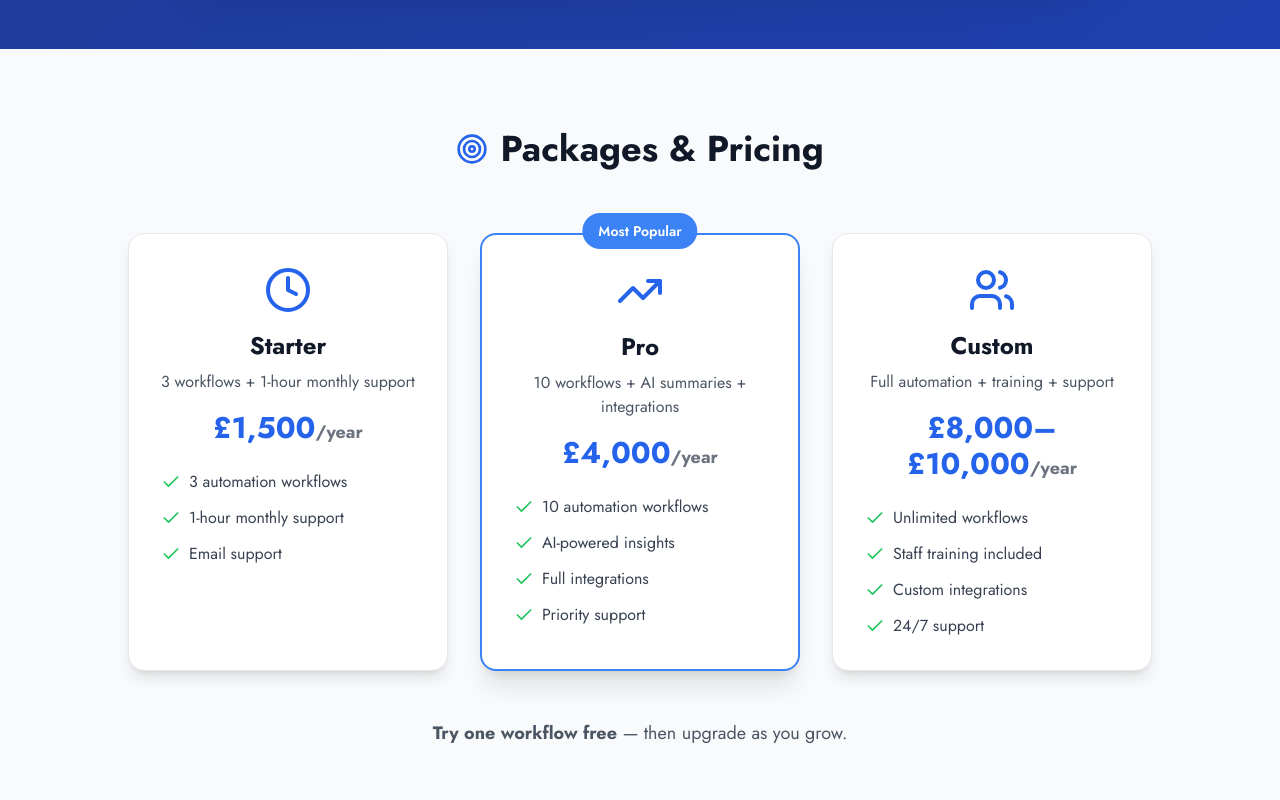
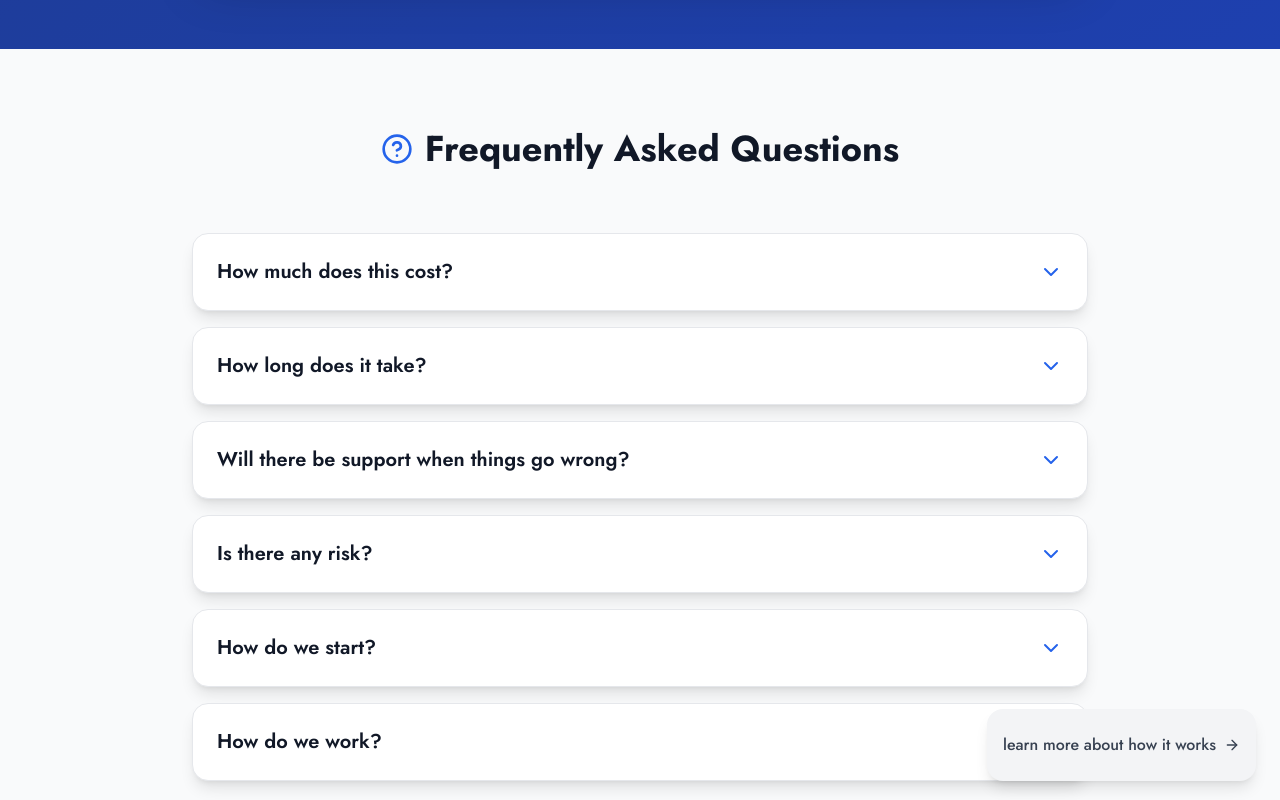
Before and after one commit to prismodexAI/AcademicAutomationsABC, a React (Vite) app: page / in a window 1280 px wide. Shown: the part 2420-3220 px from the top of the page. Built offline with nearby package versions, Linux system fonts and the light colour scheme.

Commit message:
Updated App.tsx

```diff
--- a/src/App.tsx
+++ b/src/App.tsx
@@ -14,6 +14,8 @@ import {
   Target,
   Clock,
   TrendingUp,
+  ChevronDown,
+  HelpCircle,
 } from 'lucide-react';
 import BlogPage from './components/HowItWorks';
 
@@ -165,6 +167,81 @@ function TalkCTA({
         a[aria-label] :global(.ml-4) { }
       `}</style>
     </motion.a>
+  );
+}
+
+function FAQSection() {
+  const [openIndex, setOpenIndex] = useState<number | null>(null);
+
+  const faqs = [
+    {
+      question: "How much does this cost?",
+      answer: "Prices vary by scope, starting at £5,000. We guarantee ROI by prioritising savings and efficiency."
+    },
+    {
+      question: "How long does it take?",
+      answer: "Once agreements are signed, the full bespoke build and installation are delivered in under 4 weeks."
+    },
+    {
+      question: "Will there be support when things go wrong?",
+      answer: "Yes. With an annual agreement, we provide 24-hour support for urgent fixes and future-proofing, plus 72-hour responses for email requests. This ensures systems never lose functionality or purpose."
+    },
+    {
+      question: "Is there any risk?",
+      answer: "We work with full transparency. All deliverables are clearly scoped and agreed upon before work begins."
+    },
+    {
+      question: "How do we start?",
+      answer: "Book a free discovery call. In the first call, we consult with your staff to identify the highest-value admin tasks. After review, we provide a targeted plan and focused solution."
+    },
+    {
+      question: "How do we work?",
+      answer: "We work one-to-one with your team through a 5 step framework: consult, review, prototype, implement, and formal handover - with ongoing support available."
+    }
+  ];
+
+  return (
+    <div className="max-w-4xl mx-auto">
+      {faqs.map((faq, index) => (
+        <motion.div
+          key={index}
+          className="mb-4"
+          initial={{ opacity: 0, y: 12 }}
+          whileInView={{ opacity: 1, y: 0 }}
+          viewport={{ once: true }}
+          transition={{ delay: 0.1 * index }}
+        >
+          <button
+            onClick={() => setOpenIndex(openIndex === index ? null : index)}
+            className="w-full bg-white p-6 rounded-2xl shadow-lg border border-gray-200 hover:shadow-xl transition-all duration-300 text-left focus:outline-none focus:ring-2 focus:ring-blue-200"
+          >
+            <div className="flex items-center justify-between">
+              <h4 className="text-xl font-semibold text-gray-900 pr-4">{faq.question}</h4>
+              <motion.div
+                animate={{ rotate: openIndex === index ? 180 : 0 }}
+                transition={{ duration: 0.2 }}
+              >
+                <ChevronDown className="h-6 w-6 text-blue-600 flex-shrink-0" />
+              </motion.div>
+            </div>
+          </button>
+
+          <motion.div
+            initial={false}
+            animate={{
+              height: openIndex === index ? "auto" : 0,
+              opacity: openIndex === index ? 1 : 0
+            }}
+            transition={{ duration: 0.3, ease: "easeInOut" }}
+            className="overflow-hidden"
+          >
+            <div className="bg-gray-50 mx-4 p-6 rounded-xl mt-2 border-l-4 border-blue-500">
+              <p className="text-gray-700 leading-relaxed">{faq.answer}</p>
+            </div>
+          </motion.div>
+        </motion.div>
+      ))}
+    </div>
   );
 }
 
@@ -498,102 +575,33 @@ export default function App() {
         </div>
       </section>
 
-      {/* Pricing */}
-      <section className="bg-gray-50 py-20">
+      {/* FAQ */}
+      <section id="pricing" className="bg-gray-50 py-20 relative">
         <div className="max-w-7xl mx-auto px-4">
           <motion.div className="text-center mb-16" initial={{ opacity: 0, y: 8 }} whileInView={{ opacity: 1, y: 0 }} viewport={{ once: true }}>
             <div className="flex items-center justify-center mb-4">
-              <Target className="h-8 w-8 text-blue-600 mr-3" />
-              <h3 className="text-4xl font-bold text-gray-900">Packages & Pricing</h3>
+              <HelpCircle className="h-8 w-8 text-blue-600 mr-3" />
+              <h3 className="text-4xl font-bold text-gray-900">Frequently Asked Questions</h3>
             </div>
           </motion.div>
 
-          <div className="grid md:grid-cols-3 gap-8 max-w-5xl mx-auto">
-            <motion.div className="bg-white p-8 rounded-2xl shadow-lg border border-gray-200 hover:shadow-xl transition-all duration-300" initial={{ opacity: 0, y: 12 }} whileInView={{ opacity: 1, y: 0 }} viewport={{ once: true }}>
-              <div className="text-center mb-6">
-                <Clock className="h-12 w-12 text-blue-600 mx-auto mb-4" />
-                <h4 className="text-2xl font-bold text-gray-900 mb-2">Starter</h4>
-                <p className="text-gray-600 mb-4">3 workflows + 1-hour monthly support</p>
-                <p className="text-3xl font-bold text-blue-600">£1,500<span className="text-lg text-gray-500">/year</span></p>
-              </div>
-              <ul className="space-y-3 text-gray-700">
-                <li className="flex items-center">
-                  <Check className="h-5 w-5 text-green-500 mr-2" />
-                  <span>3 automation workflows</span>
-                </li>
-                <li className="flex items-center">
-                  <Check className="h-5 w-5 text-green-500 mr-2" />
-                  <span>1-hour monthly support</span>
-                </li>
-                <li className="flex items-center">
-                  <Check className="h-5 w-5 text-green-500 mr-2" />
-                  <span>Email support</span>
-                </li>
-              </ul>
-            </motion.div>
+          <FAQSection />
 
-            <motion.div className="bg-white p-8 rounded-2xl shadow-xl border-2 border-blue-500 hover:shadow-2xl transition-all duration-300 transform hover:-translate-y-1 relative" initial={{ opacity: 0, y: 12 }} whileInView={{ opacity: 1, y: 0 }} viewport={{ once: true }}>
-              <div className="absolute -top-4 left-1/2 transform -translate-x-1/2">
-                <span className="bg-blue-500 text-white px-4 py-2 rounded-full text-sm font-semibold">Most Popular</span>
-              </div>
-              <div className="text-center mb-6">
-                <TrendingUp className="h-12 w-12 text-blue-600 mx-auto mb-4" />
-                <h4 className="text-2xl font-bold text-gray-900 mb-2">Pro</h4>
-                <p className="text-gray-600 mb-4">10 workflows + AI summaries + integrations</p>
-                <p className="text-3xl font-bold text-blue-600">£4,000<span className="text-lg text-gray-500">/year</span></p>
-              </div>
-              <ul className="space-y-3 text-gray-700">
-                <li className="flex items-center">
-                  <Check className="h-5 w-5 text-green-500 mr-2" />
-                  <span>10 automation workflows</span>
-                </li>
-                <li className="flex items-center">
-                  <Check className="h-5 w-5 text-green-500 mr-2" />
-                  <span>AI-powered insights</span>
-                </li>
-                <li className="flex items-center">
-                  <Check className="h-5 w-5 text-green-500 mr-2" />
-                  <span>Full integrations</span>
-                </li>
-                <li className="flex items-center">
-                  <Check className="h-5 w-5 text-green-500 mr-2" />
-                  <span>Priority support</span>
-                </li>
-              </ul>
-            </motion.div>
-
-            <motion.div className="bg-white p-8 rounded-2xl shadow-lg border border-gray-200 hover:shadow-xl transition-all duration-300" initial={{ opacity: 0, y: 12 }} whileInView={{ opacity: 1, y: 0 }} viewport={{ once: true }}>
-              <div className="text-center mb-6">
-                <Users className="h-12 w-12 text-blue-600 mx-auto mb-4" />
-                <h4 className="text-2xl font-bold text-gray-900 mb-2">Custom</h4>
-                <p className="text-gray-600 mb-4">Full automation + training + support</p>
-                <p className="text-3xl font-bold text-blue-600">£8,000–£10,000<span className="text-lg text-gray-500">/year</span></p>
-              </div>
-              <ul className="space-y-3 text-gray-700">
-                <li className="flex items-center">
-                  <Check className="h-5 w-5 text-green-500 mr-2" />
-                  <span>Unlimited workflows</span>
-                </li>
-                <li className="flex items-center">
-                  <Check className="h-5 w-5 text-green-500 mr-2" />
-                  <span>Staff training included</span>
-                </li>
-                <li className="flex items-center">
-                  <Check className="h-5 w-5 text-green-500 mr-2" />
-                  <span>Custom integrations</span>
-                </li>
-                <li className="flex items-center">
-                  <Check className="h-5 w-5 text-green-500 mr-2" />
-                  <span>24/7 support</span>
-                </li>
-              </ul>
-            </motion.div>
-          </div>
-
-          <div className="text-center mt-12">
-            <p className="text-gray-600 text-lg">
-              <strong>Try one workflow free</strong> — then upgrade as you grow.
-            </p>
+          {/* How it works button - positioned in bottom right, aligned with FAQ content */}
+          <div className="absolute bottom-24 right-6 max-w-7xl mx-auto">
+            <motion.button
+              onClick={() => setCurrentPage('blog')}
+              className="inline-flex items-center gap-2 px-4 py-6 bg-gray-100 text-gray-700 rounded-2xl shadow-lg hover:bg-gray-200 hover:shadow-xl transition-all duration-300 hover:-translate-y-1 focus:outline-none focus:ring-2 focus:ring-gray-300"
+              initial={{ opacity: 0, y: 20 }}
+              whileInView={{ opacity: 1, y: 0 }}
+              viewport={{ once: true }}
+              transition={{ delay: 0.5 }}
+              whileHover={{ scale: 1.05 }}
+              whileTap={{ scale: 0.95 }}
+            >
+              <span className="font-medium">learn more about how it works</span>
+              <ArrowRight className="h-4 w-4" />
+            </motion.button>
           </div>
         </div>
       </section>
@@ -620,7 +628,7 @@ export default function App() {
         <div className="max-w-7xl mx-auto px-4 text-center">
           <div className="flex items-center justify-center mb-4">
             <BookOpen className="h-6 w-6 text-blue-400 mr-2" />
-            <p className="text-gray-300">© 2025 Schools Automate. Built with care for UK schools.</p>
+            <p className="text-gray-300">© 2025 Academic Automations. All rights reserved. Built with care</p>
           </div>
         </div>
       </footer>
```
